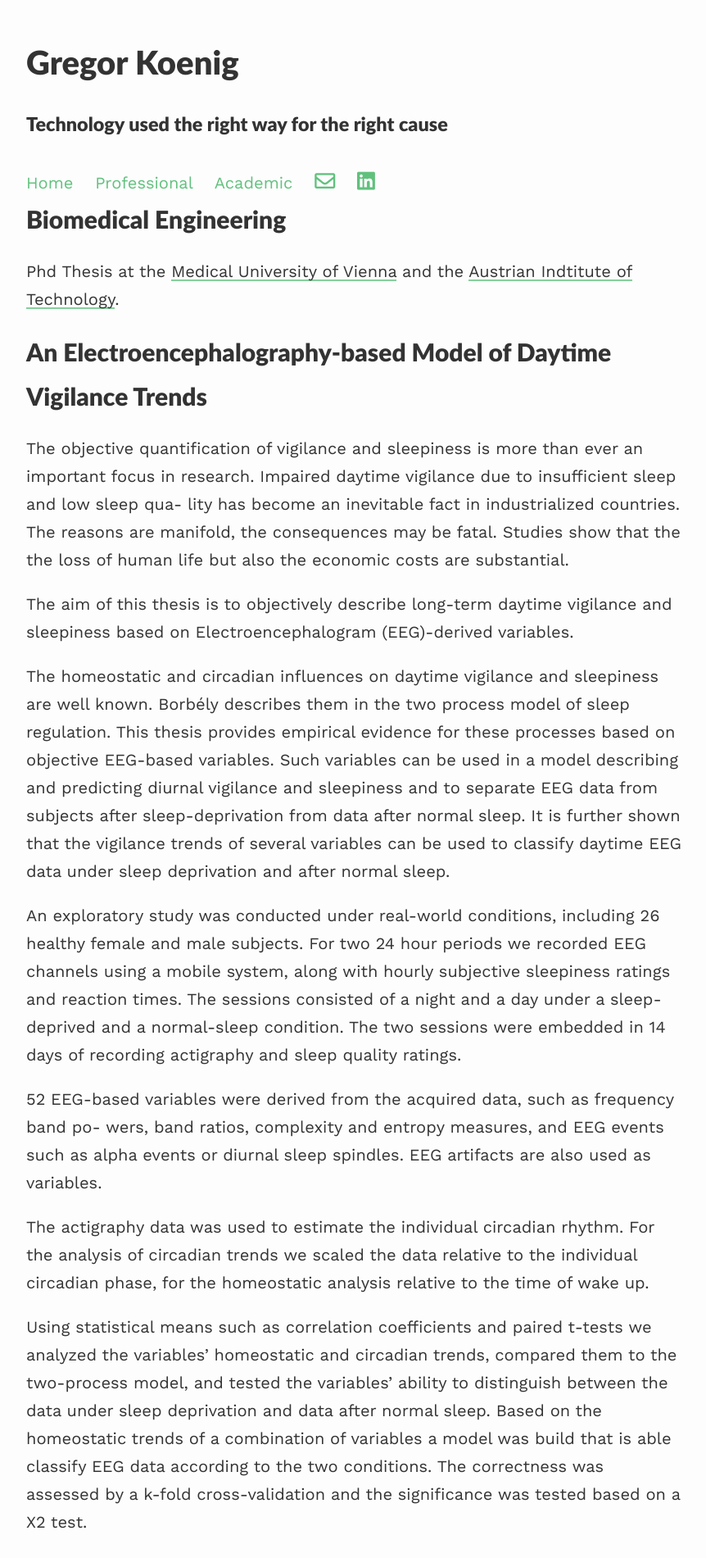
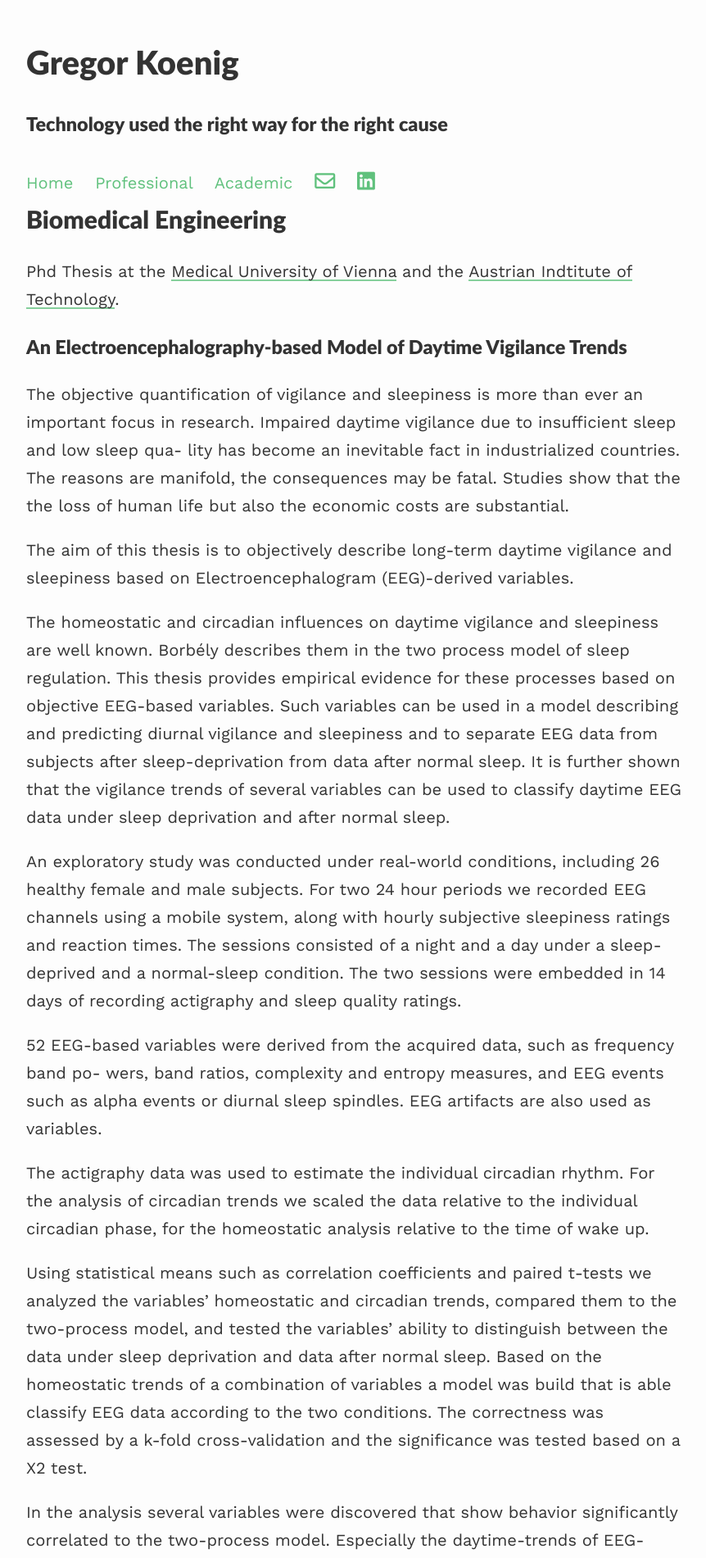
Before and after one commit to gregorkoenig/gregorkoenig.github.io, a Jekyll site: the page built from _pages/academic.md, in a window 1280 px wide. Shown: the top 1901 px of the page at 82% size, without its empty margins (208-1070 px from the left). Built offline with Jekyll 4.4.1, drawn with Linux system fonts in a browser that asks for light colours; nearby versions of some CDN libraries.

```diff
--- a/_pages/academic.md
+++ b/_pages/academic.md
@@ -8,7 +8,7 @@ published: true
 # Biomedical Engineering
 Phd Thesis at the [Medical University of Vienna](https://www.meduniwien.ac.at) and the [Austrian Indtitute of Technology](www.ait.ac.at).
 
-## An Electroencephalography-based Model of Daytime Vigilance Trends
+### An Electroencephalography-based Model of Daytime Vigilance Trends
 The objective quantification of vigilance and sleepiness is more than ever an important focus in research. Impaired daytime vigilance due to insufficient sleep and low sleep qua- lity has become an inevitable fact in industrialized countries. The reasons are manifold, the consequences may be fatal. Studies show that the the loss of human life but also the economic costs are substantial.
 
 The aim of this thesis is to objectively describe long-term daytime vigilance and sleepiness based on Electroencephalogram (EEG)-derived variables.
```
